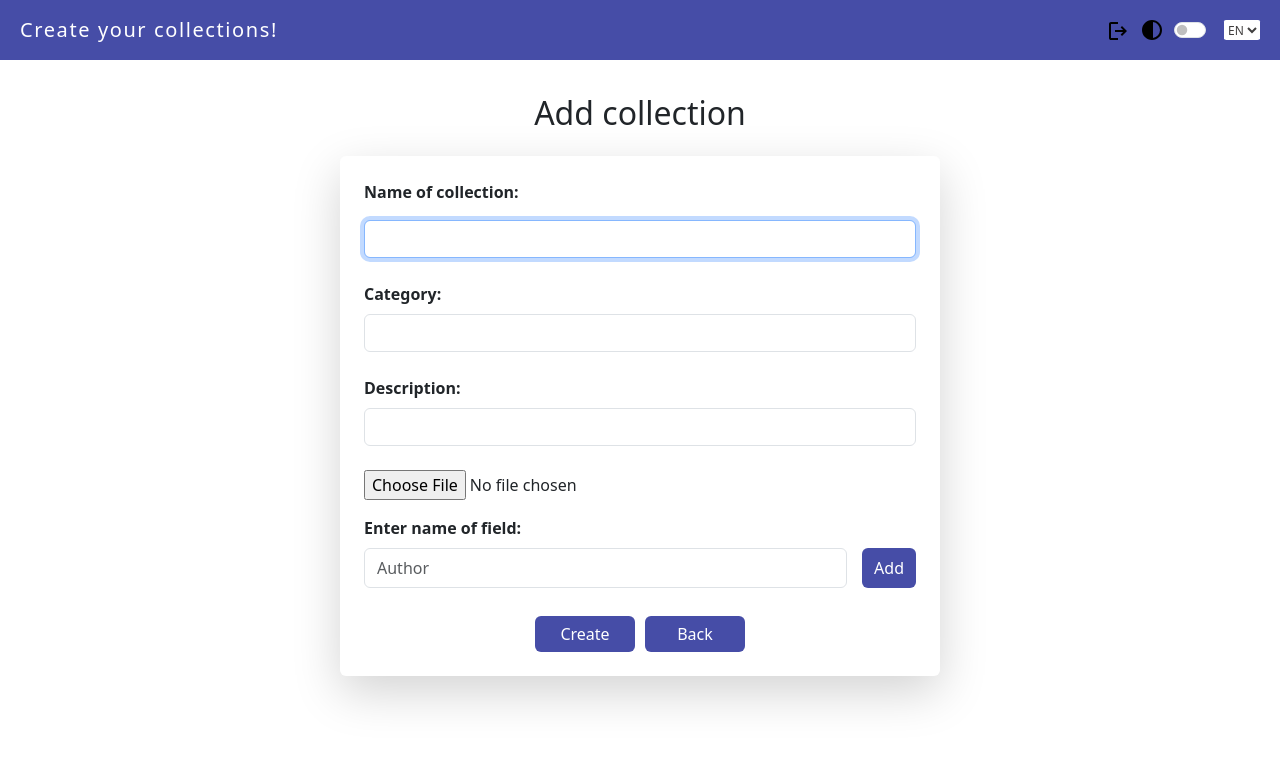
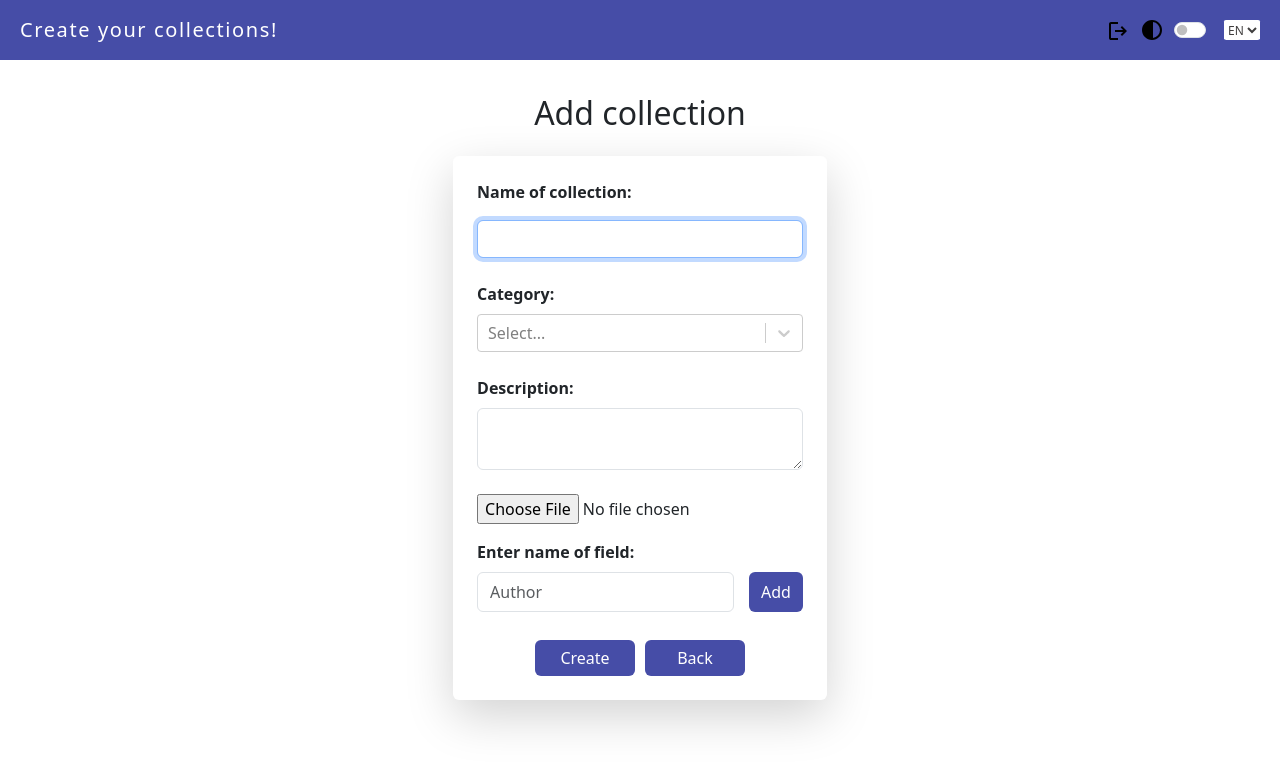
Before and after one commit to kristinafrdx/project-collection, a React (Create React App) app in the folder client/: page /createColl in a window 1280 px wide. Shown: the top 768 px of the page. Built offline with nearby package versions, Linux system fonts and the light colour scheme; sample sign-in values are in the browser's storage.

Commit message:
markdowm description && category select

```diff
--- a/client/package.json
+++ b/client/package.json
@@ -17,8 +17,10 @@
     "react-bootstrap": "^2.10.1",
     "react-dom": "^18.2.0",
     "react-i18next": "^14.1.0",
+    "react-markdown": "^9.0.1",
     "react-router-dom": "^6.22.2",
     "react-scripts": "5.0.1",
+    "react-select": "^5.8.0",
     "web-vitals": "^2.1.4"
   },
   "scripts": {
--- a/client/src/components/Collections.js
+++ b/client/src/components/Collections.js
@@ -76,7 +76,6 @@ const Collections = () => {
     setShowDelete(false);
   }
 
-  console.log(collections)
   return (
     <div className='d-flex flex-column align-items-end'>
       <Header showRegistration={guest} showExit={isLogged}/>
--- a/client/src/components/CreateColl.js
+++ b/client/src/components/CreateColl.js
@@ -8,6 +8,8 @@ import { useNavigate } from "react-router-dom";
 import { useUser } from "./context/UserContext";
 import axios from "axios";
 import SuccessColl from '../components/SuccessColl';
+import Select from 'react-select';
+import ReactMarkdown from 'react-markdown'
 
 const CreateColl = () => {
   const { t } = useTranslation();
@@ -27,6 +29,7 @@ const CreateColl = () => {
   const [imgLink, setImgLink] = useState(null);
   const [err, setErr] = useState('');
   const [loading, setLoading] = useState(false);
+  const [showInputCategory, setShowInputCategory] = useState(false);
 
   const maxFields = 3;
   const navigate = useNavigate();
@@ -45,6 +48,19 @@ const CreateColl = () => {
     setNameField(e.target.value)
   }
 
+  const options = [
+    {value: 'Art', label: 'Art'},
+    {value: 'Stamps', label: 'Stamps'},
+    {value: 'Cars', label: 'Cars'},
+    {value: 'Coins', label: 'Coins'},
+    {value: 'Films', label: 'Films'},
+    {value: 'Stickers', label: 'Stickers'},
+    {value: 'Candy wrapper', label: 'Candy wrapper'},
+    {value: 'Stones', label: 'Stones'},
+    {value: 'Books', label: 'Books'},
+    {value: 'Sings', label: 'Sings'},
+    {value: 'Other', label: 'Other'}
+  ]
   const handleRemoveField = (index) => {
     setInputs(inputs.filter((_, i) => i!== index));
     setValues(values.filter((_, i) => i!== index));
@@ -115,6 +131,15 @@ const CreateColl = () => {
   }
 
   const handleCategory = (e) => {
+    if (e.value === 'Other') {
+      setShowInputCategory(true)
+    } else {
+      setShowInputCategory(false)
+    }
+    setCategory(e.value);
+  }
+
+  const handleOtherCategory = (e) => {
     setCategory(e.target.value)
   }
 
@@ -142,15 +167,34 @@ const CreateColl = () => {
                 </label>
                 <input onChange={handleNameColl} className='mb-4 form-control' id="name" required autoFocus></input>
 
-                <label htmlFor="category" className="fw-bold mb-2">
+               <label htmlFor="category" className="fw-bold mb-2">
                   {t('create.category')}
                 </label>
-                <input onChange={handleCategory} id="category" className='mb-4 form-control'></input>
+                <Select onChange={(e) => handleCategory(e)} id='category' className="mb-4" options={options}></Select>
+                {showInputCategory ? (
+                  <div>
+                    <label htmlFor="categoryOther" className="fw-bold mb-2">
+                      Your category:
+                    </label>
+                  <input onChange={handleOtherCategory} id="categoryOther" className='mb-4 form-control'></input>
+                  </div>
+                ) : null}
 
                 <label htmlFor="description" className="fw-bold mb-2">
                   {t('create.description')}
                 </label>
-                <input onChange={handleDescr} id="description" type="text" className='form-control last-input mb-4' maxLength={'300'} size={'300'}></input>
+                {/* <div> */}
+                 <textarea
+                  onChange={handleDescr}
+                  id="description"
+                  type="text"
+                  className='form-control last-input mb-4'
+                  value={description}
+                />
+                {/* </div> */}
+                <div>
+                  <ReactMarkdown>{description}</ReactMarkdown>
+                </div>
 
                 {showText ? (
                   <h5 style={{margin: '0', fontSize: '1rem'}} className="fw-bold mb-2">
--- a/client/src/components/PageCollection.js
+++ b/client/src/components/PageCollection.js
@@ -5,6 +5,8 @@ import { useTranslation} from "react-i18next";
 import Header from "./Header";
 import { useLocation, useNavigate } from "react-router-dom";
 import { useTheme } from "./context/ThemeContext";
+// import { marked } from 'marked';
+import ReactMarkdown from 'react-markdown';
 
 const PageCollection = () => {
   const { t } = useTranslation();
@@ -84,6 +86,8 @@ const PageCollection = () => {
           const fiel3 = collection.field3;
           setCategory(collection.topic);
           setNameColl(collection.name);
+          // const d = marked(collection.description)
+          // console.log(d)
           setDescr(collection.description);
           setLink(linkToImage)
           if (fiel1) {
@@ -201,7 +205,7 @@ const PageCollection = () => {
                   <h3>
                     {t('page.description')}
                   </h3>
-                  <p>{descr}</p>
+                  <ReactMarkdown>{descr}</ReactMarkdown>
                 </div>
                 ) : null}
               </div>
```
Also changed, not shown: 2 other files (tests, documents, lock files or other folders).
